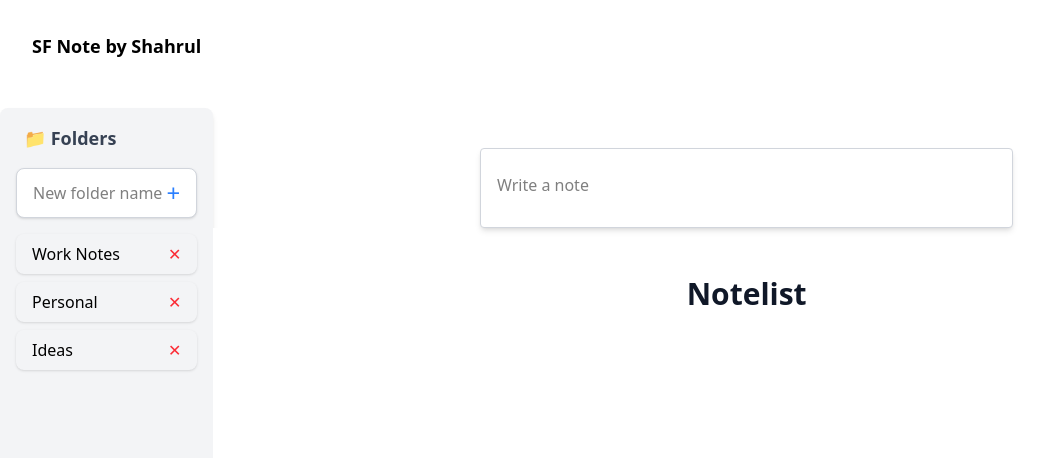
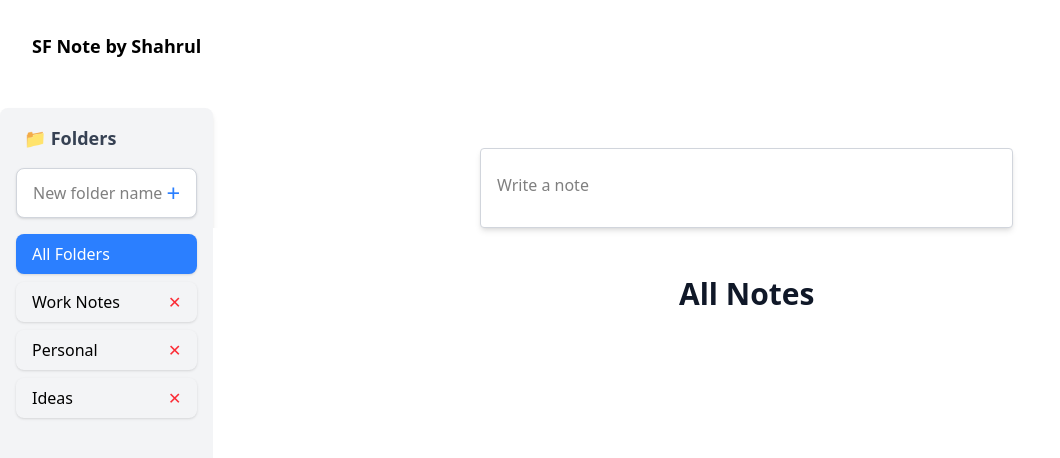
Before and after one commit to shahrulfz/sf-note, a Next.js app: page / in a window 1280 px wide. Shown: the top 458 px of the page, without its empty margins (0-1060 px from the left). Built offline with nearby package versions, Linux system fonts and the light colour scheme.

Commit message:
add all folder options, enhance display

```diff
--- a/src/components/section/NotesSection.tsx
+++ b/src/components/section/NotesSection.tsx
@@ -4,15 +4,24 @@ import useFolderStore from "@/stores/folders/useFolderStore";
 
 export default function NotesSection() {
   const { notesList, deleteNote } = useNoteListStore();
-  const { selectedFolder } = useFolderStore();
+  const { selectedFolder, folders } = useFolderStore();
+
+  // Find the selected folder's name
+  const folderName = selectedFolder
+    ? folders.find((folder) => folder.id === selectedFolder)?.name ||
+      "Unknown Folder"
+    : "All Notes";
+
+  // Filter notes based on selected folder (null means "All Folders")
+  const filteredNotes = selectedFolder
+    ? notesList.filter((note) => note.folderId === selectedFolder)
+    : notesList; // Show all notes if selectedFolder is null
 
   return (
     <div className="min-h-screen bg-white flex flex-col items-center py-12 px-4">
-      <h1 className="text-3xl font-bold text-gray-900 mb-8">Notelist</h1>
+      <h1 className="text-3xl font-bold text-gray-900 mb-8">{folderName}</h1>
       <div className="columns-1 sm:columns-2 lg:columns-3 gap-6 w-full max-w-6xl space-y-6">
-        {notesList
-          ?.filter((note) => note.folderId === selectedFolder) // ✅ Filter by folder
-          .map((note) => (
+        {filteredNotes.map((note) => (
           <div
             key={note.id}
             className="break-inside-avoid p-6 rounded-2xl shadow-lg bg-white backdrop-blur-lg bg-opacity-90 border border-gray-200 hover:scale-105 transition-transform duration-300"
--- a/src/components/sidebar/SidebarFolder.tsx
+++ b/src/components/sidebar/SidebarFolder.tsx
@@ -8,7 +8,7 @@ interface Folder {
 interface SidebarFolderProps {
   folders: Folder[];
   selectedFolder: string | null;
-  setSelectedFolder: (folderId: string) => void;
+  setSelectedFolder: (folderId: string | null) => void;
   addFolder: (folderName: string) => void;
   removeFolder: (folderId: string) => void;
 }
@@ -25,7 +25,7 @@ export default function SidebarFolder({
   const handleAddFolder = () => {
     if (newFolderName.trim()) {
       addFolder(newFolderName);
-      setNewFolderName(""); // Clear input field after adding
+      setNewFolderName("");
     }
   };
 
@@ -53,7 +53,20 @@ export default function SidebarFolder({
         </button>
       </div>
 
+      {/* "All Folders" Option */}
       <div className="mt-4 space-y-2">
+        <div
+          className={`flex items-center justify-between py-2 px-4 rounded-lg shadow-sm cursor-pointer transition ${
+            selectedFolder === null
+              ? "bg-blue-500 text-white"
+              : "hover:bg-yellow-200"
+          }`}
+          onClick={() => setSelectedFolder(null)}
+        >
+          <span>All Folders</span>
+        </div>
+
+        {/* Other Folders */}
         {folders.map((folder) => (
           <div
             key={folder.id}
```
Lines whose indentation alone changed are shown as unchanged.
